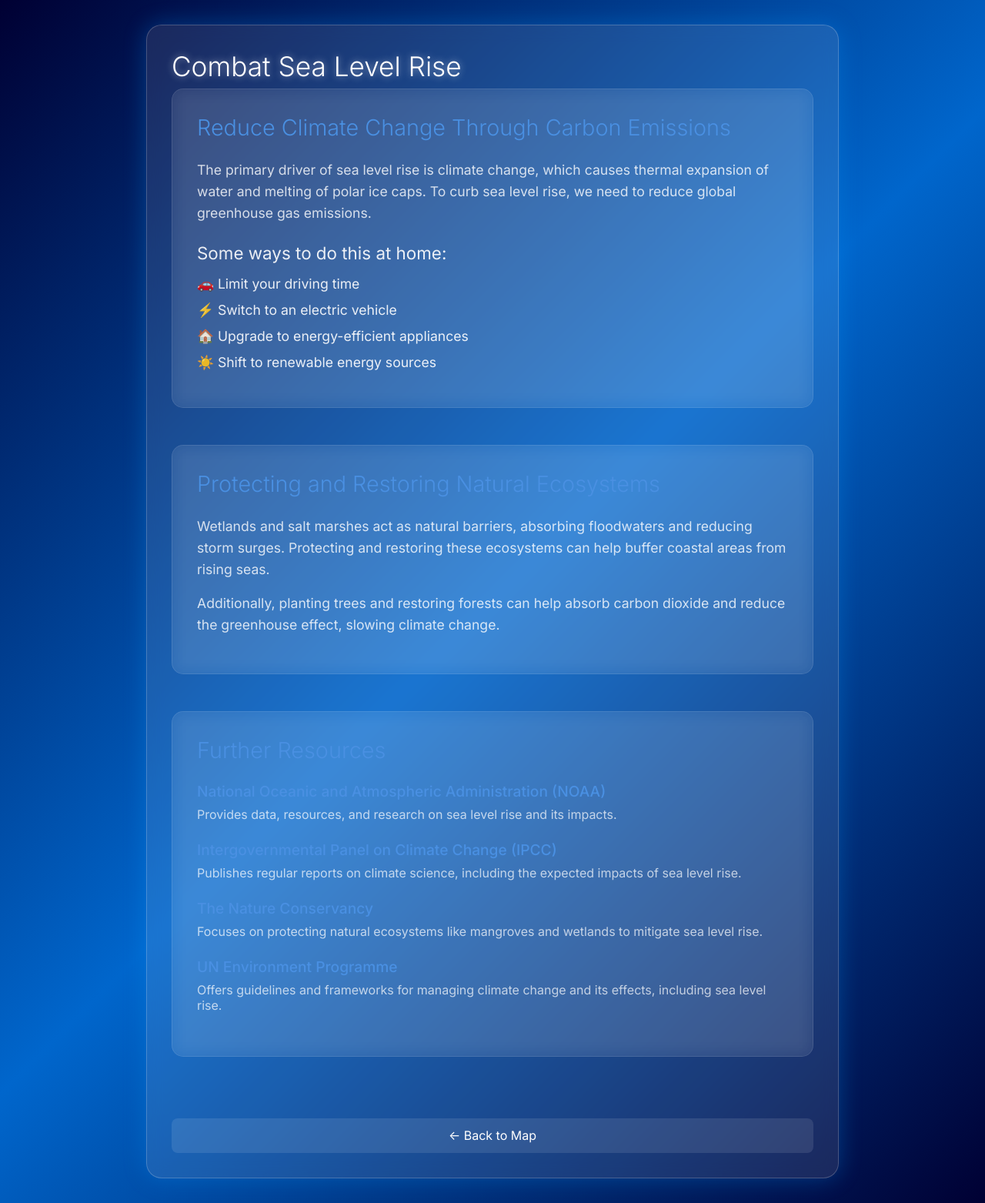
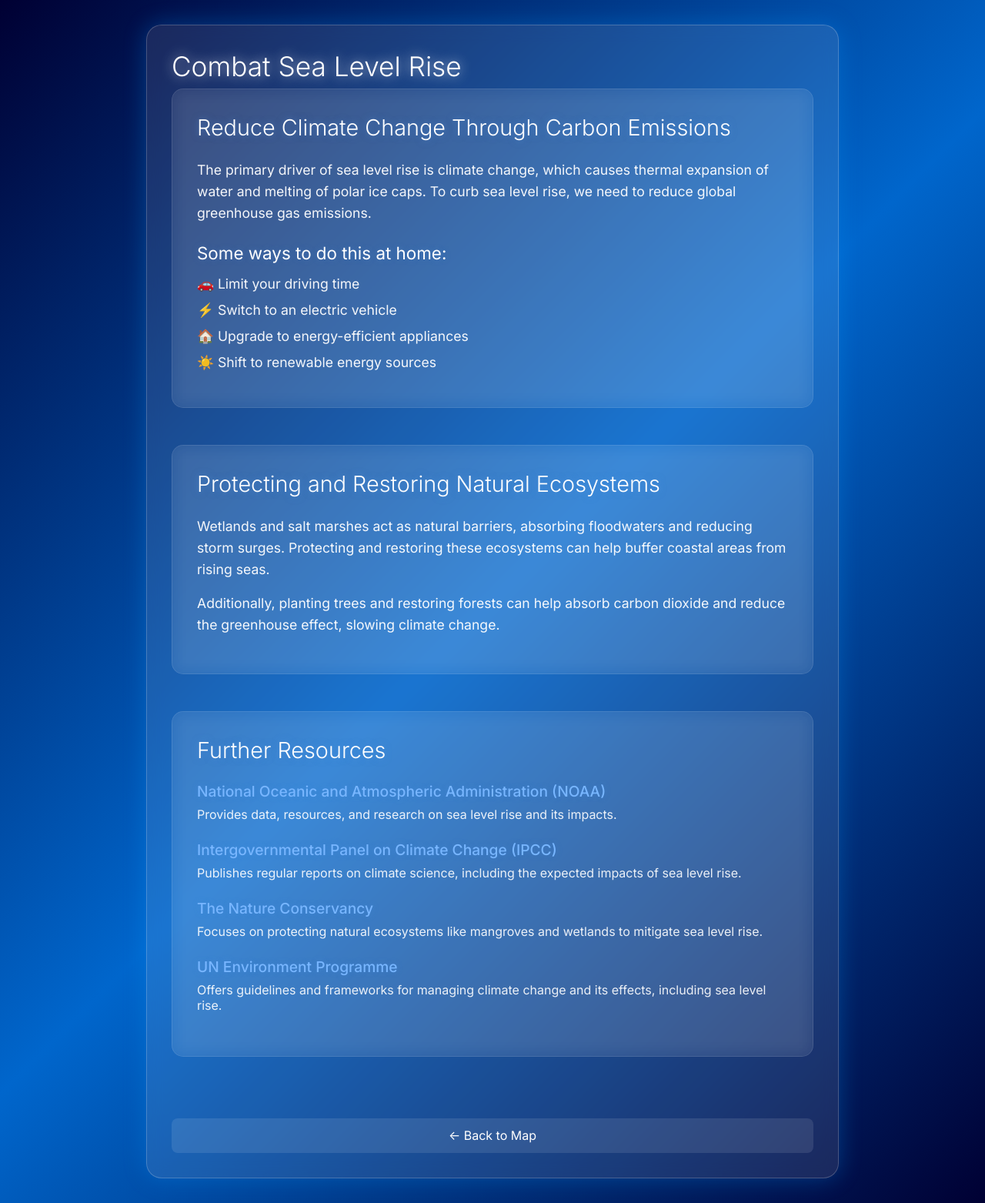
Before and after one commit to jdelpego/inspire_dataorbit, a Python web app: template Custom Frontend/templates/resources.html in a window 1280 px wide. Shown: the whole page at 77% size. Run offline with Jinja, Linux system fonts and the light colour scheme; the template is opened without the code that fills it, so the values that code supplies are empty.

Commit message:
Improve text visibility and contrast

```diff
--- a/Custom Frontend/static/style.css
+++ b/Custom Frontend/static/style.css
@@ -34,15 +34,15 @@
     font-size: 2.2rem;
     margin-bottom: 0.5rem;
     font-weight: 300;
-    color: white;
-    text-shadow: 0 0 10px rgba(255, 255, 255, 0.5);
+    color: #ffffff;
+    text-shadow: 0 0 15px rgba(255, 255, 255, 0.7);
 }
 
 .subtitle {
     font-size: 1rem;
     margin-bottom: 0.5rem;
     font-weight: 300;
-    color: rgba(255, 255, 255, 0.8);
+    color: rgba(255, 255, 255, 0.95);
     max-width: 600px;
     margin: 0 auto;
 }
@@ -267,21 +267,23 @@
 }
 
 .resource-section h2 {
-    color: #4a90e2;
+    color: #ffffff;
     font-size: 1.8rem;
     margin-bottom: 1.5rem;
     font-weight: 300;
+    text-shadow: 0 0 10px rgba(74, 144, 226, 0.5);
 }
 
 .resource-section h3 {
-    color: rgba(255, 255, 255, 0.9);
+    color: #ffffff;
     font-size: 1.4rem;
     margin: 1.5rem 0 1rem;
     font-weight: 400;
+    text-shadow: 0 0 8px rgba(74, 144, 226, 0.3);
 }
 
 .resource-description {
-    color: rgba(255, 255, 255, 0.8);
+    color: rgba(255, 255, 255, 0.95);
     line-height: 1.6;
     margin-bottom: 1rem;
     font-size: 1.1rem;
@@ -294,7 +296,7 @@
 }
 
 .resource-list li {
-    color: rgba(255, 255, 255, 0.9);
+    color: rgba(255, 255, 255, 0.95);
     margin: 0.8rem 0;
     font-size: 1.1rem;
     display: flex;
@@ -312,20 +314,21 @@
 }
 
 .resource-link {
-    color: #4a90e2;
+    color: #78b6ff;
     text-decoration: none;
     font-size: 1.2rem;
     font-weight: 500;
     transition: color 0.2s;
+    text-shadow: 0 0 8px rgba(74, 144, 226, 0.3);
 }
 
 .resource-link:hover {
-    color: #357abd;
+    color: #a8d1ff;
     text-decoration: underline;
 }
 
 .resource-links p {
-    color: rgba(255, 255, 255, 0.7);
+    color: rgba(255, 255, 255, 0.9);
     margin: 0.5rem 0 0;
     font-size: 1rem;
 }
```
